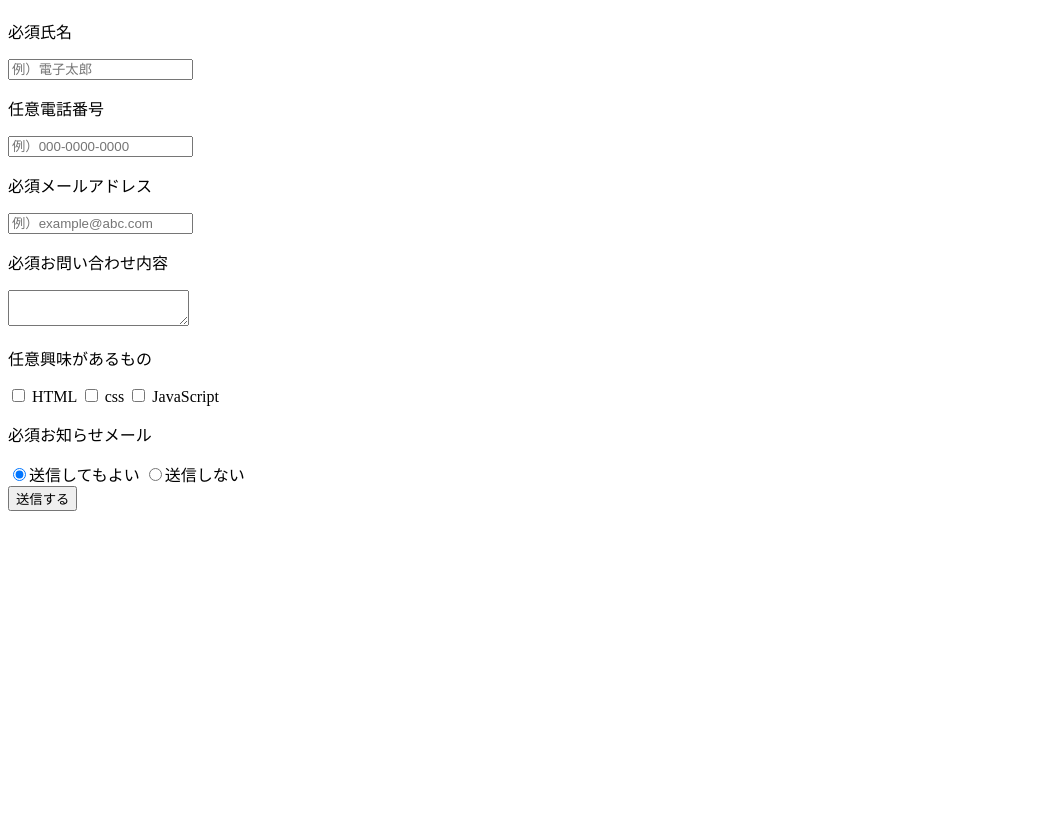
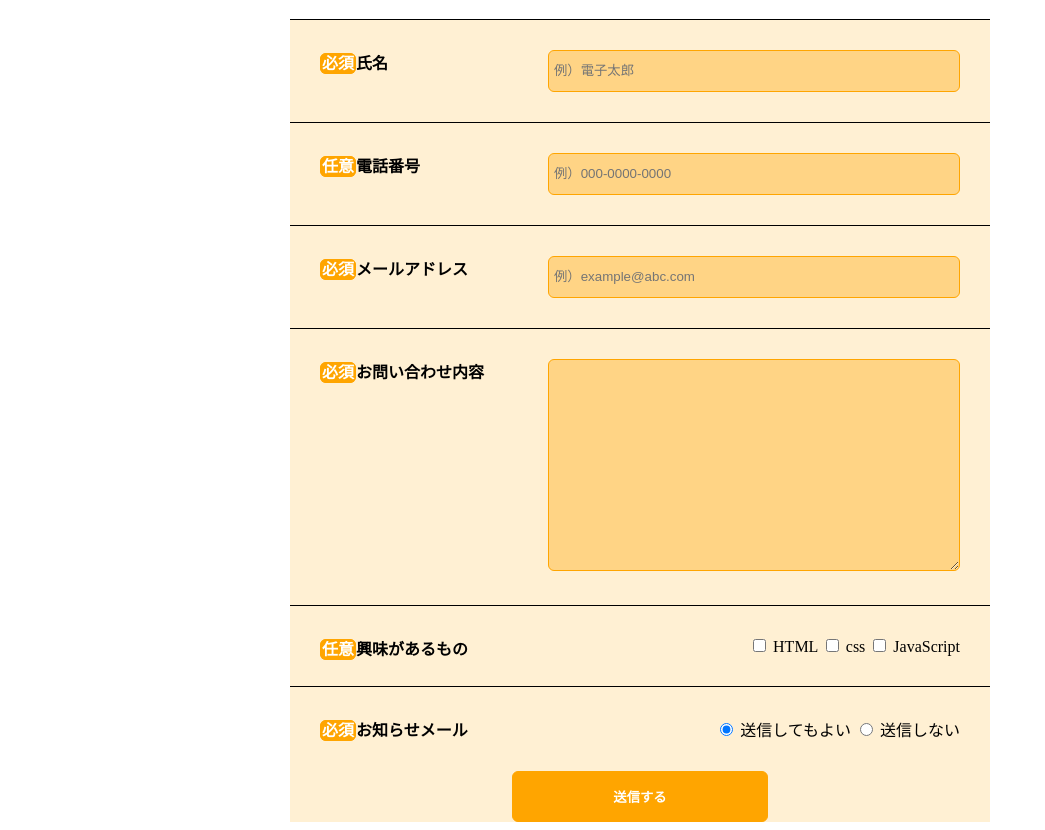
Before and after one commit to rea0600/HP2_1018, a plain HTML site: page 1018/index.html in a window 1280 px wide. Shown: the part 70-900 px from the top of the page, without its empty margins (0-1045 px from the left). Before the commit the page ends 800 px from the top, so only its background shows below. Drawn offline with Linux system fonts and the light colour scheme.

Commit message:
Add files via upload

```diff
--- a/1018/index.html
+++ b/1018/index.html
@@ -4,43 +4,157 @@
     <meta charset="UTF-8">
     <meta name="viewport" content="width=device-width, initial-scale=1.0">
     <title>お問い合わせフォーム</title>
-    <link rel="stylesheet" href="style.css">
+    <style>
+h1{
+        color: orange;
+        text-align: center;
+}
+
+.Form{
+    background-color: rgb(255, 240, 211);
+    width: 700px;
+    margin: auto;
+    text-align: center;
+}
+.Form-Item{
+    border-top: solid black 1px;
+    padding: 30px;
+    text-align: right;
+}
+.Form-Item-Label{
+    font-weight: bold;
+    margin: auto;
+    float: left;
+}
+.Form-Item-Input{
+    background-color: rgb(255, 212, 133);
+    text-align: left;
+    width: 400px;
+    height: 30px;
+    padding: 5px;
+    border: solid 1px orange;
+    border-radius: 6px;
+}
+.Form-Item-Textarea{
+    background-color: rgb(255, 212, 133);
+    width: 400px;
+    height: 200px;
+    padding: 5px;
+    border: solid 1px orange;
+    border-radius: 6px;
+}
+.Form-Item-Label-Required{
+    padding: 1px 1px;
+    margin: 1px 0;
+    color: white;
+    background-color: orange;
+    border: solid 1px orange;
+    border-radius: 6px;
+}
+.Form-btn-Free{
+    font-weight: bold;
+    padding: 1px 1px;
+    margin: 1px 0;
+    color: white;
+    background-color: rgb(175, 175, 175);
+    border: solid 1px rgb(175, 175, 175);
+    border-radius: 6px;
+}
+.Form-Btn{
+    font-weight: bold;
+    padding: 15px 100px;
+    margin: 0;
+    color: white;
+    background-color: orange;
+    border: solid 1px orange;
+    border-radius: 6px;
+}
+.Form-Item-Label{
+    font-weight: bold;
+    margin: auto;
+    float: left;
+}
+.Form-Item-Input{
+    background-color: rgb(255, 212, 133);
+    text-align: left;
+    width: 400px;
+    height: 30px;
+    padding: 5px;
+    border: solid 1px orange;
+    border-radius: 6px;
+}
+.Form-Item-Textarea{
+    background-color: rgb(255, 212, 133);
+    width: 400px;
+    height: 200px;
+    padding: 5px;
+    border: solid 1px orange;
+    border-radius: 6px;
+}
+.Form-Item-Label-Required{
+    padding: 1px 1px;
+    margin: 1px 0;
+    color: white;
+    background-color: orange;
+    border: solid 1px orange;
+    border-radius: 6px;
+}
+.Form-btn-Free{
+    font-weight: bold;
+    padding: 1px 1px;
+    margin: 1px 0;
+    color: white;
+    background-color: rgb(175, 175, 175);
+    border: solid 1px rgb(175, 175, 175);
+    border-radius: 6px;
+}
+.Form-Btn{
+    font-weight: bold;
+    padding: 15px 100px;
+    margin: 0;
+    color: white;
+    background-color: orange;
+    border: solid 1px orange;
+    border-radius: 6px;
+}
+    </style>
 </head>
 <body>
-    <h1> お問い合わせフォームサンプル</h1>
-    <from action="" method="get">
-        <div class="From">
-            <div class="From-Item"></div>
-                <p class="From-Item-Label"><span class="From-Item-Label-Required">必須</span>氏名</p>
-                <input type="text" name="name" class="Frpm-Item-Input" placeholder="例）電子太郎" required>
-        </div>
-        <div class="From-Item">
-                <p class="From-Item-Label"><span class="From-Item-Label-Required From-Btn-Free">任意</span>電話番号</p>
-                <input type="text" name="name" class="Frpm-Item-Input" placeholder="例）000-0000-0000">
-        </div>
-        <div class="From-Item">
-                <p class="From-Item-Label"><span class="From-Item-Label-Required">必須</span>メールアドレス</p>
-                <input type="text" name="mail" class="Frpm-Item-Input" placeholder="例）example@abc.com" required>
-        </div>
-            <div class="From-Item">
-                <p class="From-Item-Label"><span class="From-Item-Label-Required">必須</span>お問い合わせ内容</p>
-                <textarea class="from-Item-Textarea" name="inquiry required"></textarea>
-        </div>
-        <div class="From-Item">
-                <p class="From-Item-Label"><span class="From^Item-label-Required Frpm-Btn-Free">任意</span>興味があるもの</p>
+    <h1>お問い合わせフォームサンプル</h1>
+    <form action="" method="post">
+        <div class="Form">
+            <div class="Form-Item">
+                <p class="Form-Item-Label"><span class="Form-Item-Label-Required">必須</span>氏名</p>
+                <input type="text" name="name" class="Form-Item-Input" placeholder="例）電子太郎" required>
+            </div>
+            <div class="Form-Item">
+                <p class="Form-Item-Label"><span
+                        class="Form-Item-Label-Required Form-Btn-Free ">任意</span>電話番号</p>
+                <input type="text" name="tel"  class="Form-Item-Input" placeholder="例）000-0000-0000">
+            </div>
+            <div class="Form-Item">
+                <p class="Form-Item-Label"><span class="Form-Item-Label-Required">必須</span>メールアドレス</p>
+                <input type="email" name="mail" class="Form-Item-Input" placeholder="例）example@abc.com" required>
+            </div>
+            <div class="Form-Item">
+                <p class="Form-Item-Label isMsg"><span class="Form-Item-Label-Required">必須</span>お問い合わせ内容</p>
+                <textarea class="Form-Item-Textarea" name="inquiry" required></textarea>
+            </div>
+            <div class="Form-Item">
+                <p class="Form-Item-Label"><span class="Form-Item-Label-Required Form-Btn-Free">任意</span>興味があるもの</p>
                 <input type="checkbox" id="HTML" name="interest" value="HTML">
                 <label for="HTML">HTML</label>
                 <input type="checkbox" id="css" name="interest" value="css">
                 <label for="css">css</label>
-                <input type="checkbox" id="javaScript" name="interest" value="JavaScript">
+                <input type="checkbox" id="JavaScript" name="interest" value="JavaScript">
                 <label for="JavaScript">JavaScript</label>
+            </div>
+            <div class="Form-Item">
+                <p class="Form-Item-Label"><span class="Form-Item-Label-Required">必須</span>お知らせメール</p>
+                <label> <input type="radio" name="ml" value="送信してもよい" checked required> 送信してもよい</label>
+                <label> <input type="radio" name="ml" value="送信しない"> 送信しない</label>
+            </div> <input type="submit" class="Form-Btn" value="送信する">
         </div>
-        <div class="From-Item">
-            <p class="From-Item-Label"><span class="From-Item-Label-Required">必須</span>お知らせメール</p>
-            <label><input type="radio" name="ml" value="返信してもよい" checked required>送信してもよい</label>
-            <label><input type="radio" name="ml" value="送信しない">送信しない</label>
-        </div><input type="submit" class="From-Btn" value="送信する">
-    </div>
-    </from>
+    </form>
 </body>
 </html>
```
